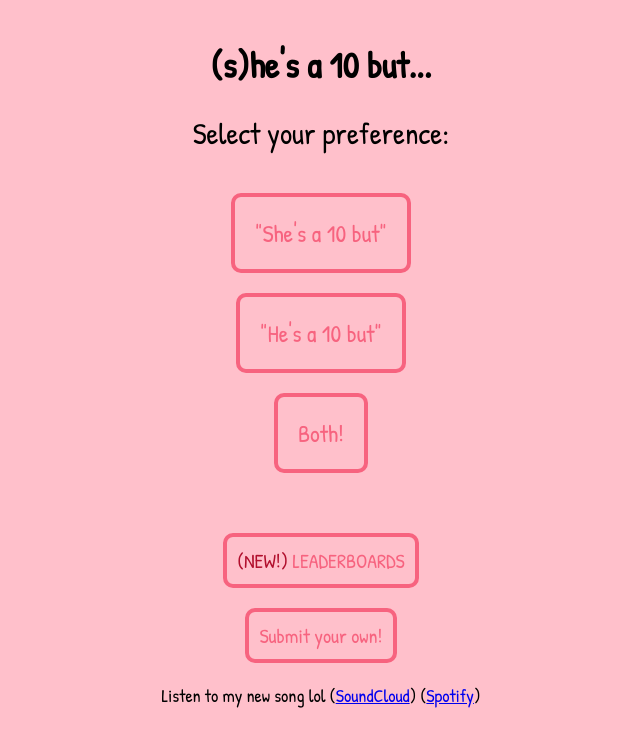
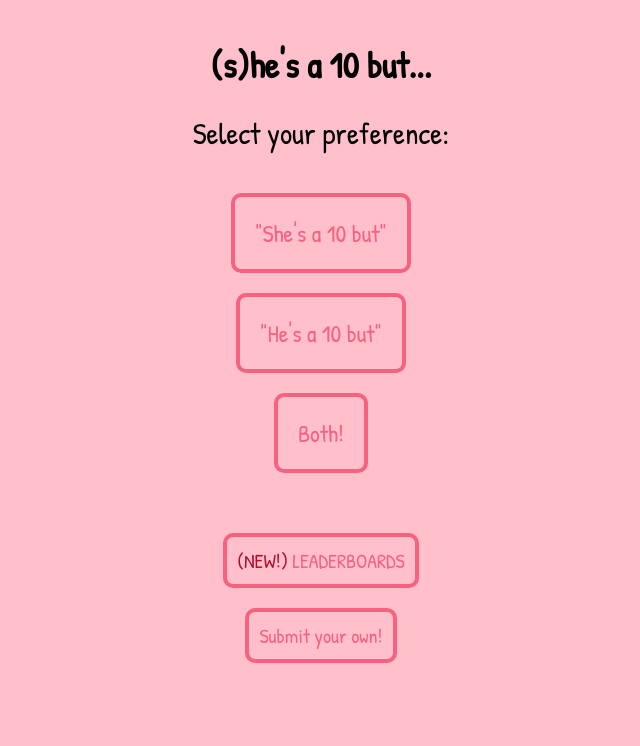
Before and after one commit to ridoy/satb, a website: page public/index.html in a window 1280 px wide. Shown: the whole page, without its empty margins (319-959 px from the left). Drawn offline with nearby package versions, Linux system fonts and the light colour scheme.

Commit message:
Update index.html

```diff
--- a/public/index.html
+++ b/public/index.html
@@ -53,7 +53,6 @@
                 <br/>
                 <button class="button small-button open-leaderboard-button" value="submit"><span class="error-message">(NEW!)</span> LEADERBOARDS</button>
                 <button class="button small-button open-submit-menu-button" value="submit">Submit your own!</button>
-                <p>Listen to my new song lol (<a href="https://soundcloud.com/ridoy/la-1">SoundCloud</a>) (<a href="https://open.spotify.com/track/58ZJs4T8cF6Rr3SzqpIXDv?si=876c286ed7c44e85">Spotify</a>)</p>
             </div>
 
             <div id="vote-menu">
```
